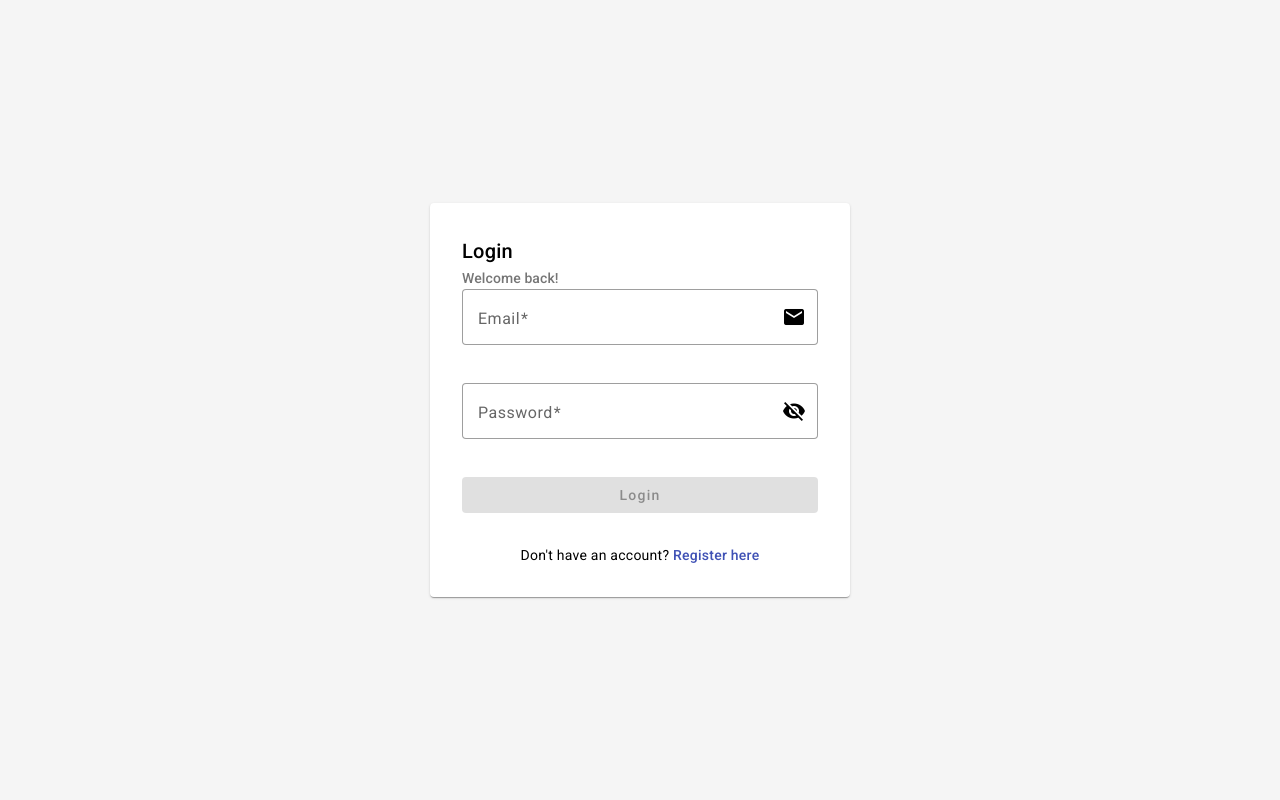
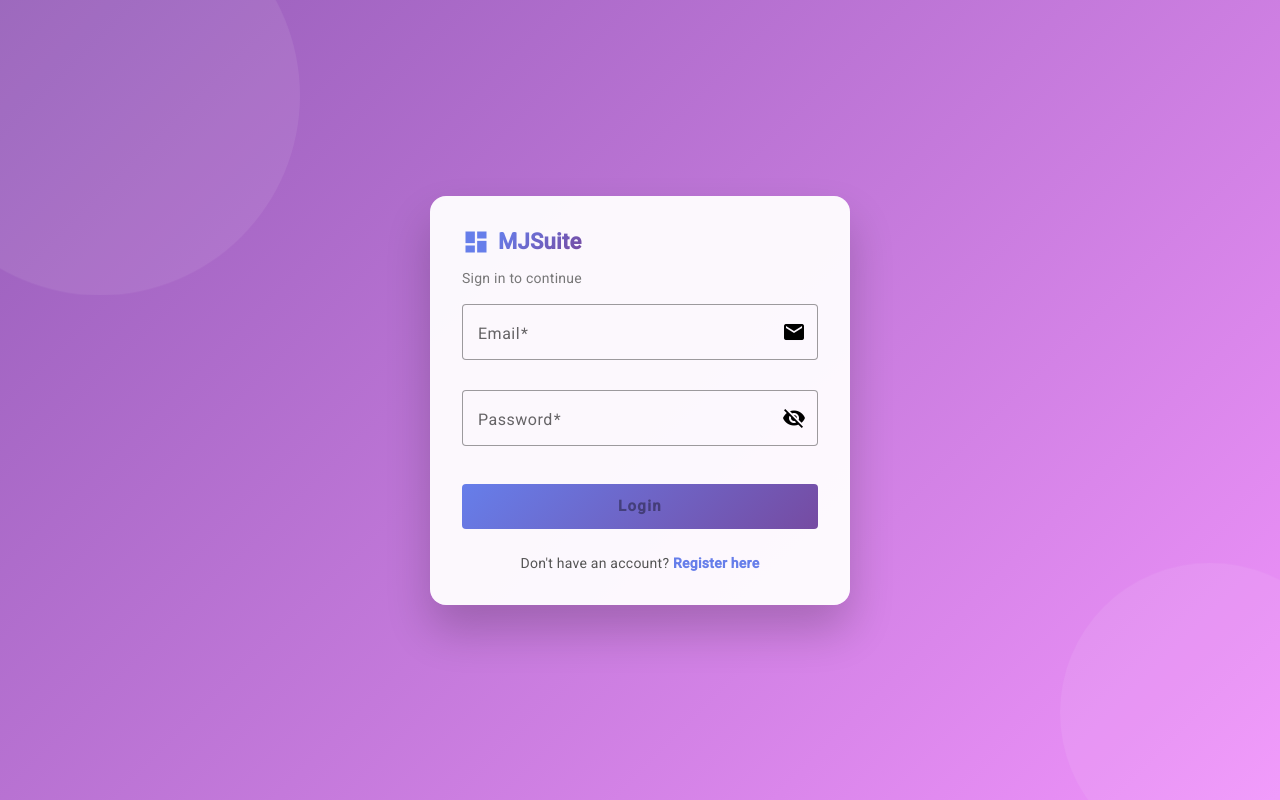
Before and after one commit to mjunaid-shaikh/angular-17, an Angular app: page /auth/login in a window 1280 px wide. Built offline with nearby package versions, Linux system fonts and the light colour scheme.

Commit message:
changes in login and register page

```diff
--- a/src/app/features/auth/login/login.component.html
+++ b/src/app/features/auth/login/login.component.html
@@ -1,8 +1,17 @@
 <div class="login-wrapper">
     <mat-card class="login-card">
+
         <mat-card-header>
-            <mat-card-title>Login</mat-card-title>
-            <mat-card-subtitle>Welcome back!</mat-card-subtitle>
+            <div class="card-top">
+                <div class="brand">
+                    <mat-icon class="brand-icon">dashboard</mat-icon>
+                    <span class="brand-name">MJSuite</span>
+                </div>
+                <div class="header-text">
+                    <!-- <h2 class="welcome-title">Welcome Back!</h2> -->
+                    <p class="welcome-subtitle">Sign in to continue</p>
+                </div>
+            </div>
         </mat-card-header>
 
         <mat-card-content>
@@ -12,10 +21,9 @@
                     <mat-label>Email</mat-label>
                     <input matInput formControlName="email" placeholder="Enter your email" />
                     <mat-icon matSuffix>email</mat-icon>
-
                     @if (email?.hasError('required')) {
                     <mat-error>Email is required</mat-error>
-                    }@else if (email?.hasError('email')) {
+                    } @else if (email?.hasError('email')) {
                     <mat-error>Enter a valid email</mat-error>
                     }
                 </mat-form-field>
@@ -34,7 +42,7 @@
                     }
                 </mat-form-field>
 
-                <button mat-raised-button color="primary" type="submit" class="full-width"
+                <button mat-raised-button color="primary" type="submit" class="full-width login-btn"
                     [disabled]="loginForm.invalid">
                     Login
                 </button>
@@ -46,5 +54,6 @@
             Don't have an account?
             <a routerLink="/auth/register">Register here</a>
         </mat-card-footer>
+
     </mat-card>
 </div>
--- a/src/app/features/auth/login/login.component.scss
+++ b/src/app/features/auth/login/login.component.scss
@@ -1,30 +1,325 @@
 .login-wrapper {
-    height: 100vh;
+    min-height: 100vh;
     display: flex;
     align-items: center;
     justify-content: center;
-    background-color: #f5f5f5;
+    padding: 24px;
+    position: relative;
+    overflow: hidden;
+    background: linear-gradient(135deg, #667eea, #764ba2, #f093fb, #667eea);
+    background-size: 400% 400%;
+    animation: gradientShift 8s ease infinite;
+
+    // ← inside .login-wrapper
+    &::before {
+        content: '';
+        position: absolute;
+        width: 400px;
+        height: 400px;
+        border-radius: 50%;
+        background: rgba(255, 255, 255, 0.08);
+        top: -100px;
+        left: -100px;
+        animation: float 6s ease-in-out infinite;
+    }
+
+    &::after {
+        content: '';
+        position: absolute;
+        width: 300px;
+        height: 300px;
+        border-radius: 50%;
+        background: rgba(255, 255, 255, 0.08);
+        bottom: -80px;
+        right: -80px;
+        animation: float 8s ease-in-out infinite reverse;
+    }
+}
+
+@keyframes gradientShift {
+    0% {
+        background-position: 0% 50%;
+    }
+
+    50% {
+        background-position: 100% 50%;
+    }
+
+    100% {
+        background-position: 0% 50%;
+    }
+}
+
+@keyframes float {
+    0% {
+        transform: translateY(0px);
+    }
+
+    50% {
+        transform: translateY(-20px);
+    }
+
+    100% {
+        transform: translateY(0px);
+    }
 }
 
 .login-card {
     width: 100%;
     max-width: 420px;
     padding: 16px;
+    border-radius: 16px !important;
+    background: rgba(255, 255, 255, 0.95) !important;
+    box-shadow: 0 25px 45px rgba(0, 0, 0, 0.2) !important;
+    position: relative;
+    z-index: 1;
+    animation: slideUp 0.5s ease;
+}
+
+@keyframes slideUp {
+    from {
+        opacity: 0;
+        transform: translateY(30px);
+    }
+
+    to {
+        opacity: 1;
+        transform: translateY(0);
+    }
+}
+
+.card-top {
+    width: 100%;
+    margin-bottom: 16px;
+}
+
+.brand {
+    display: flex;
+    align-items: center;
+    gap: 8px;
+    margin-bottom: 12px;
+
+    .brand-icon {
+        color: #667eea;
+        font-size: 28px;
+        width: 28px;
+        height: 28px;
+    }
+
+    .brand-name {
+        font-size: 22px;
+        font-weight: 800;
+        background: linear-gradient(135deg, #667eea, #764ba2);
+        -webkit-background-clip: text;
+        -webkit-text-fill-color: transparent;
+        background-clip: text;
+    }
+}
+
+.header-text {
+    .welcome-title {
+        font-size: 22px;
+        font-weight: 700;
+        color: #333;
+        margin: 0 0 4px;
+    }
+
+    .welcome-subtitle {
+        font-size: 14px;
+        color: #777;
+        margin: 0;
+    }
 }
 
 .full-width {
     width: 100%;
-    margin-bottom: 16px;
+    margin-bottom: 8px;
+}
+
+.login-btn {
+    margin-top: 8px;
+    height: 45px;
+    font-size: 15px;
+    font-weight: 600;
+    background: linear-gradient(135deg, #667eea, #764ba2) !important;
 }
 
 .login-footer {
     text-align: center;
     padding: 16px;
     font-size: 14px;
+    color: #555;
 
     a {
-        color: #3f51b5;
+        color: #667eea;
         text-decoration: none;
-        font-weight: 500;
+        font-weight: 600;
+
+        &:hover {
+            text-decoration: underline;
+        }
     }
 }
+
+.login-wrapper {
+    min-height: 100vh;
+    display: flex;
+    align-items: center;
+    justify-content: center;
+    padding: 24px;
+    position: relative;
+    overflow: hidden;
+    background: linear-gradient(135deg, #667eea, #764ba2, #f093fb, #667eea);
+    background-size: 400% 400%;
+    animation: gradientShift 8s ease infinite;
+
+    // ← inside .login-wrapper
+    &::before {
+        content: '';
+        position: absolute;
+        width: 400px;
+        height: 400px;
+        border-radius: 50%;
+        background: rgba(255, 255, 255, 0.08);
+        top: -100px;
+        left: -100px;
+        animation: float 6s ease-in-out infinite;
+    }
+
+    &::after {
+        content: '';
+        position: absolute;
+        width: 300px;
+        height: 300px;
+        border-radius: 50%;
+        background: rgba(255, 255, 255, 0.08);
+        bottom: -80px;
+        right: -80px;
+        animation: float 8s ease-in-out infinite reverse;
+    }
+}
+
+@keyframes gradientShift {
+    0% {
+        background-position: 0% 50%;
+    }
+
+    50% {
+        background-position: 100% 50%;
+    }
+
+    100% {
+        background-position: 0% 50%;
+    }
+}
+
+@keyframes float {
+    0% {
+        transform: translateY(0px);
+    }
+
+    50% {
+        transform: translateY(-20px);
+    }
+
+    100% {
+        transform: translateY(0px);
+    }
+}
+
+.login-card {
+    width: 100%;
+    max-width: 420px;
+    padding: 16px;
+    border-radius: 16px !important;
+    background: rgba(255, 255, 255, 0.95) !important;
+    box-shadow: 0 25px 45px rgba(0, 0, 0, 0.2) !important;
+    position: relative;
+    z-index: 1;
+    animation: slideUp 0.5s ease;
+}
+
+@keyframes slideUp {
+    from {
+        opacity: 0;
+        transform: translateY(30px);
+    }
+
+    to {
+        opacity: 1;
+        transform: translateY(0);
+    }
+}
+
+.card-top {
+    width: 100%;
+    margin-bottom: 16px;
+}
+
+.brand {
+    display: flex;
+    align-items: center;
+    gap: 8px;
+    margin-bottom: 12px;
+
+    .brand-icon {
+        color: #667eea;
+        font-size: 28px;
+        width: 28px;
+        height: 28px;
+    }
+
+    .brand-name {
+        font-size: 22px;
+        font-weight: 800;
+        background: linear-gradient(135deg, #667eea, #764ba2);
+        -webkit-background-clip: text;
+        -webkit-text-fill-color: transparent;
+        background-clip: text;
+    }
+}
+
+.header-text {
+    .welcome-title {
+        font-size: 22px;
+        font-weight: 700;
+        color: #333;
+        margin: 0 0 4px;
+    }
+
+    .welcome-subtitle {
+        font-size: 14px;
+        color: #777;
+        margin: 0;
+    }
+}
+
+.full-width {
+    width: 100%;
+    margin-bottom: 8px;
+}
+
+.login-btn {
+    margin-top: 8px;
+    height: 45px;
+    font-size: 15px;
+    font-weight: 600;
+    background: linear-gradient(135deg, #667eea, #764ba2) !important;
+}
+
+.login-footer {
+    text-align: center;
+    padding: 16px;
+    font-size: 14px;
+    color: #555;
+
+    a {
+        color: #667eea;
+        text-decoration: none;
+        font-weight: 600;
+
+        &:hover {
+            text-decoration: underline;
+        }
+    }
+}
--- a/src/app/features/auth/register/register.component.html
+++ b/src/app/features/auth/register/register.component.html
@@ -2,8 +2,16 @@
     <mat-card class="register-card">
 
         <mat-card-header>
-            <mat-card-title>Register</mat-card-title>
-            <mat-card-subtitle>Create a new account</mat-card-subtitle>
+            <div class="card-top">
+                <div class="brand">
+                    <mat-icon class="brand-icon">dashboard</mat-icon>
+                    <span class="brand-name">MJSuite</span>
+                </div>
+                <div class="header-text">
+                    <h2 class="welcome-title">Create Account</h2>
+                    <p class="welcome-subtitle">Register to get started</p>
+                </div>
+            </div>
         </mat-card-header>
 
         <mat-card-content>
@@ -24,7 +32,7 @@
                     <mat-icon matSuffix>email</mat-icon>
                     @if(email?.hasError('required')){
                     <mat-error>Email is required</mat-error>
-                    }@else if(email?.hasError('email')){
+                    } @else if(email?.hasError('email')){
                     <mat-error>Required valid email</mat-error>
                     }
                 </mat-form-field>
@@ -38,28 +46,28 @@
                     </button>
                     @if(password?.hasError('required')){
                     <mat-error>Password is required</mat-error>
-                    }@else if(password?.hasError('minlength')){
-                    <mat-error>Minimum 6 characters required </mat-error>
+                    } @else if(password?.hasError('minlength')){
+                    <mat-error>Minimum 6 characters required</mat-error>
                     }
                 </mat-form-field>
 
                 <mat-form-field appearance="outline" class="full-width">
                     <mat-label>Confirm Password</mat-label>
-                    <input formControlName="cnfPassword" [type]="hideCnfPassword ? 'password':'text'" matInput
+                    <input formControlName="cnfPassword" [type]="hideCnfPassword ? 'password' : 'text'" matInput
                         placeholder="Confirm your password" />
                     <button mat-icon-button matSuffix type="button" (click)="hideCnfPassword = !hideCnfPassword">
-                        <mat-icon>{{hideCnfPassword ? 'visibility_off':'visibility'}}</mat-icon>
+                        <mat-icon>{{hideCnfPassword ? 'visibility_off' : 'visibility'}}</mat-icon>
                     </button>
                     @if(cnfPassword?.hasError('required')){
                     <mat-error>Password is required</mat-error>
-                    }@else if(cnfPassword?.hasError('minlength')){
-                    <mat-error>Minimum 6 characters required </mat-error>
-                    }@else if(registerForm.hasError('passwordMismatch') && cnfPassword?.touched){
+                    } @else if(cnfPassword?.hasError('minlength')){
+                    <mat-error>Minimum 6 characters required</mat-error>
+                    } @else if(registerForm.hasError('passwordMismatch') && cnfPassword?.touched){
                     <mat-error>Passwords do not match</mat-error>
                     }
                 </mat-form-field>
 
-                <button mat-raised-button color="primary" type="submit" class="full-width"
+                <button mat-raised-button color="primary" type="submit" class="full-width register-btn"
                     [disabled]="registerForm.invalid">
                     Register
                 </button>
--- a/src/app/features/auth/register/register.component.scss
+++ b/src/app/features/auth/register/register.component.scss
@@ -1,30 +1,161 @@
 .register-wrapper {
-    height: 100vh;
+    min-height: 100vh;
     display: flex;
     align-items: center;
     justify-content: center;
-    background-color: #f5f5f5;
+    padding: 24px;
+    position: relative;
+    overflow: hidden;
+    background: linear-gradient(135deg, #4facfe, #667eea, #764ba2, #4facfe);
+    background-size: 400% 400%;
+    animation: gradientShift 8s ease infinite;
+
+    &::before {
+        content: '';
+        position: absolute;
+        width: 350px;
+        height: 350px;
+        border-radius: 50%;
+        background: rgba(255, 255, 255, 0.08);
+        top: -80px;
+        right: -80px;
+        animation: float 6s ease-in-out infinite;
+    }
+
+    &::after {
+        content: '';
+        position: absolute;
+        width: 250px;
+        height: 250px;
+        border-radius: 50%;
+        background: rgba(255, 255, 255, 0.08);
+        bottom: -60px;
+        left: -60px;
+        animation: float 8s ease-in-out infinite reverse;
+    }
+}
+
+@keyframes gradientShift {
+    0% {
+        background-position: 0% 50%;
+    }
+
+    50% {
+        background-position: 100% 50%;
+    }
+
+    100% {
+        background-position: 0% 50%;
+    }
+}
+
+@keyframes float {
+    0% {
+        transform: translateY(0px);
+    }
+
+    50% {
+        transform: translateY(-20px);
+    }
+
+    100% {
+        transform: translateY(0px);
+    }
 }
 
 .register-card {
     width: 100%;
     max-width: 420px;
     padding: 16px;
+    border-radius: 16px !important;
+    background: rgba(255, 255, 255, 0.95) !important;
+    box-shadow: 0 25px 45px rgba(0, 0, 0, 0.2) !important;
+    position: relative;
+    z-index: 1;
+    animation: slideUp 0.5s ease;
+}
+
+@keyframes slideUp {
+    from {
+        opacity: 0;
+        transform: translateY(30px);
+    }
+
+    to {
+        opacity: 1;
+        transform: translateY(0);
+    }
+}
+
+.card-top {
+    width: 100%;
+    margin-bottom: 16px;
+}
+
+.brand {
+    display: flex;
+    align-items: center;
+    gap: 8px;
+    margin-bottom: 12px;
+
+    .brand-icon {
+        color: #667eea;
+        font-size: 28px;
+        width: 28px;
+        height: 28px;
+    }
+
+    .brand-name {
+        font-size: 22px;
+        font-weight: 800;
+        background: linear-gradient(135deg, #667eea, #764ba2);
+        -webkit-background-clip: text;
+        -webkit-text-fill-color: transparent;
+        background-clip: text;
+    }
+}
+
+.header-text {
+    .welcome-title {
+        font-size: 22px;
+        font-weight: 700;
+        color: #333;
+        margin: 0 0 4px;
+    }
+
+    .welcome-subtitle {
+        font-size: 14px;
+        color: #777;
+        margin: 0;
+    }
 }
 
 .full-width {
     width: 100%;
-    margin-bottom: 16px;
+    margin-bottom: 8px;
+}
+
+.register-btn {
+    margin-top: 8px;
+    height: 45px;
+    font-size: 15px;
+    font-weight: 600;
+    background: linear-gradient(135deg, #4facfe, #667eea) !important;
 }
 
 .register-footer {
     text-align: center;
     padding: 16px;
     font-size: 14px;
+    color: #555;
 
     a {
-        color: #3f51b5;
+        color: #667eea;
         text-decoration: none;
-        font-weight: 500;
+        font-weight: 600;
+
+        &:hover {
+            text-decoration: underline;
+        }
     }
 }
--- a/src/app/features/dashboard/layout/layout.component.html
+++ b/src/app/features/dashboard/layout/layout.component.html
@@ -1,7 +1,7 @@
 <app-loader />
 
 <mat-toolbar color="primary">
-    <span>My App</span>
+    <span>MJSuite</span>
     <span class="spacer"></span>
     @if(isLoggedIn){
     <button (click)="logout()" mat-icon-button>
```
